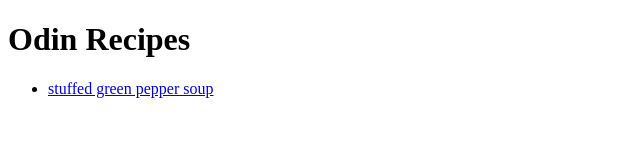
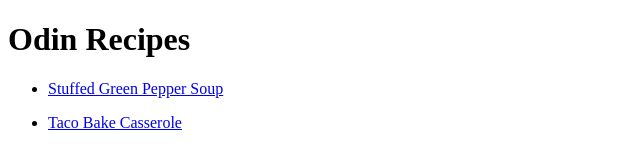
Before and after one commit to Shlaulau/odin-recipes, a plain HTML site: page index.html in a window 1280 px wide. Shown: the whole page, without its empty margins (0-640 px from the left). Drawn offline with Linux system fonts and the light colour scheme.

Commit message:
Added to index file recipe 2

```diff
--- a/index.html
+++ b/index.html
@@ -7,7 +7,8 @@
 <body>
     <h1>Odin Recipes</h1>
         <ul>
-            <Li><a href="./recipes/Stuffed-Green-Pepper-Soup.html">stuffed green pepper soup</a></Li>
+            <Li><a href="./recipes/Stuffed-Green-Pepper-Soup.html">Stuffed Green Pepper Soup</a></Li>
+            <p><Li><a href="./recipes/Taco-Bake-Casserole.html">Taco Bake Casserole</a></Li></p>
         </ul>
 
 </body>
```
